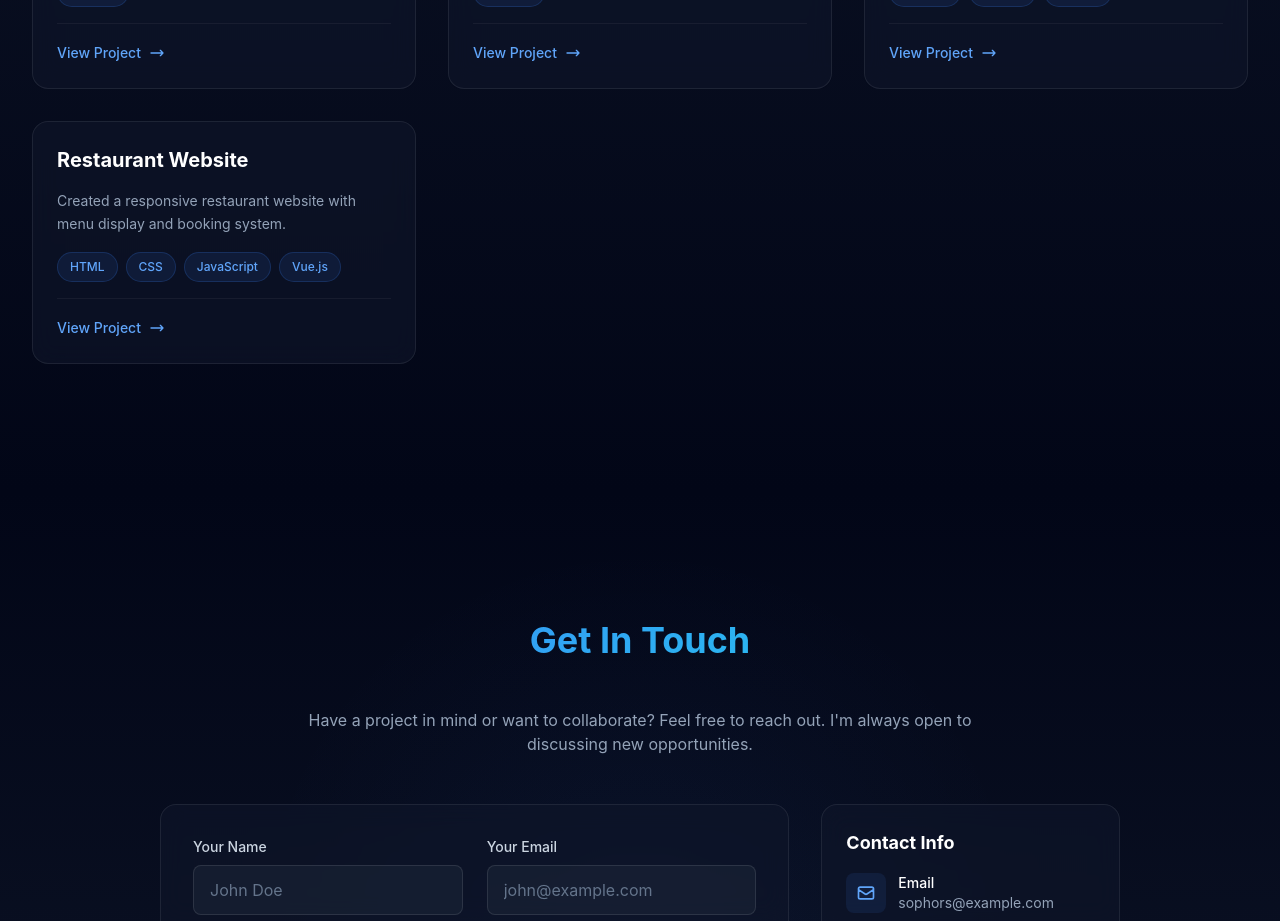
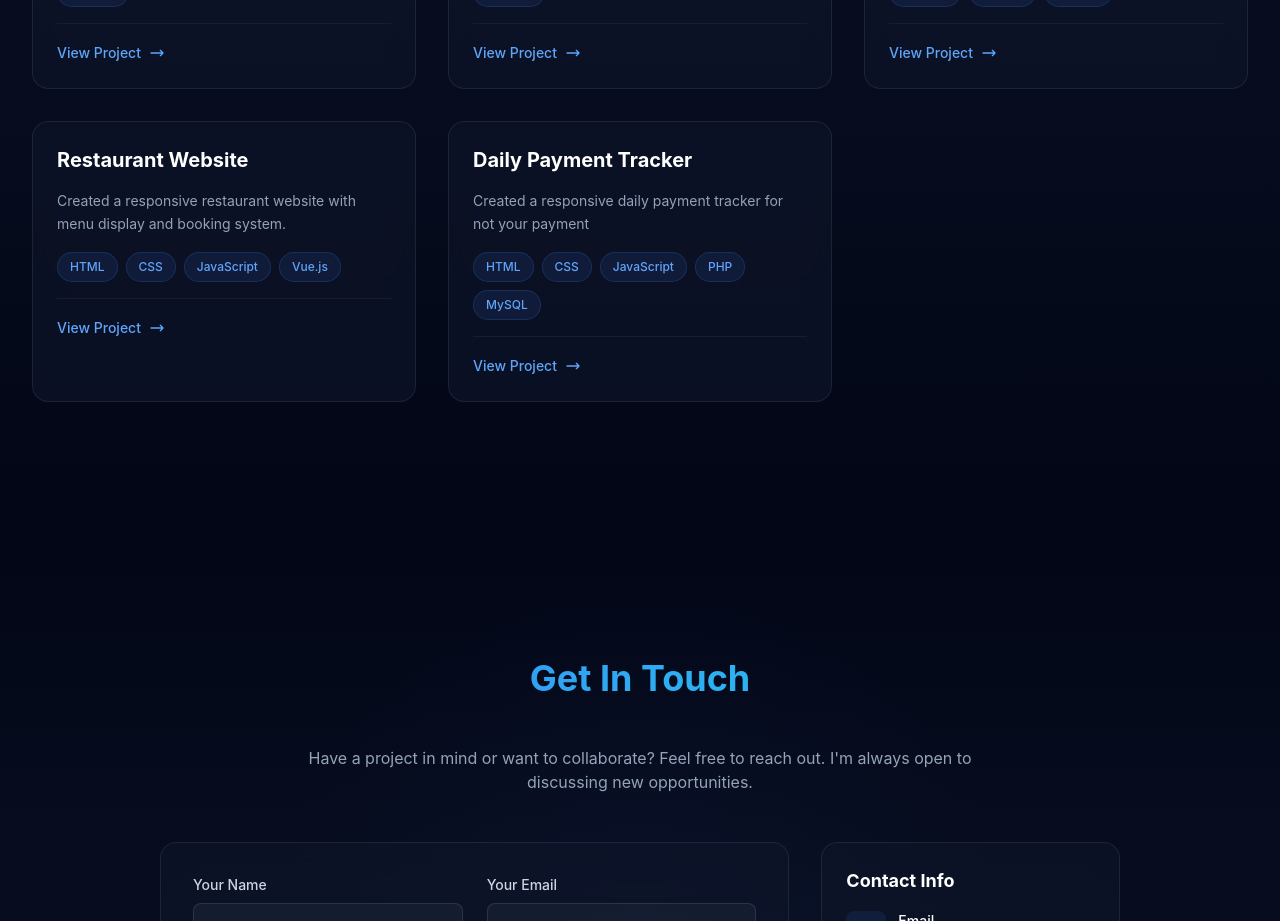
Before and after one commit to MrrMiroTa/sophors-profolio, a React (Vite) app: page / in a window 1280 px wide. Shown: the part 2760-3681 px from the top of the page. Built offline with nearby package versions, Linux system fonts and the light colour scheme.

Commit message:
add new project

```diff
--- a/package.json
+++ b/package.json
@@ -9,8 +9,8 @@
     "build": "vite build",
     "lint": "eslint .",
     "preview": "vite preview",
-    "predeploy":"npm run build",
-    "deploy":"gh-pages -d dist"
+    "predeploy": "npm run build",
+    "deploy": "gh-pages -d dist"
   },
   "dependencies": {
     "@emailjs/browser": "^4.4.1",
@@ -25,6 +25,7 @@
     "@types/react-dom": "^19.1.9",
     "@vitejs/plugin-react": "^5.0.4",
     "autoprefixer": "^10.4.21",
+    "baseline-browser-mapping": "^2.11.11",
     "eslint": "^9.36.0",
     "eslint-plugin-react-hooks": "^5.2.0",
     "eslint-plugin-react-refresh": "^0.4.22",
--- a/src/components/sections/Project.jsx
+++ b/src/components/sections/Project.jsx
@@ -56,6 +56,14 @@ function Project() {
         "Created a responsive restaurant website with menu display and booking system.",
       technologies: ["HTML", "CSS", "JavaScript", "Vue.js"],
       link: "https://friends-meets.vercel.app/",
+      gradient: "from-primary-500 to-accent-500",
+    },
+     {
+      title: "Daily Payment Tracker",
+      description:
+        "Created a responsive daily payment tracker for not your payment",
+      technologies: ["HTML", "CSS", "JavaScript", "PHP","MySQL"],
+      link: "https://dailypayment.gamer.gd/?i=1",
       gradient: "from-primary-500 to-accent-500",
     },
   ];
```
Also changed, not shown: 1 other file (tests, documents, lock files or other folders).
